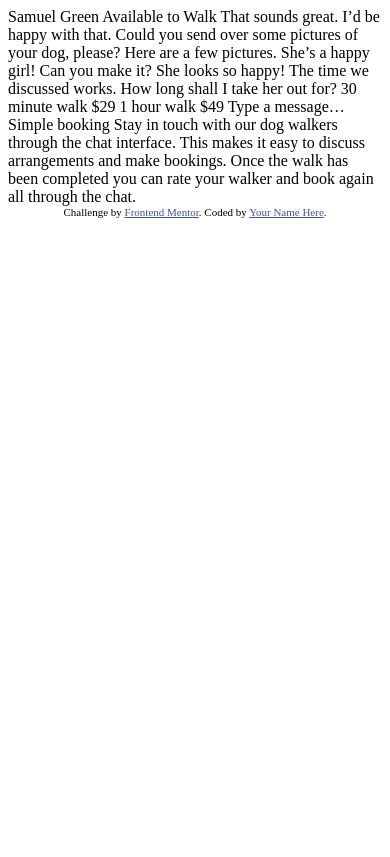
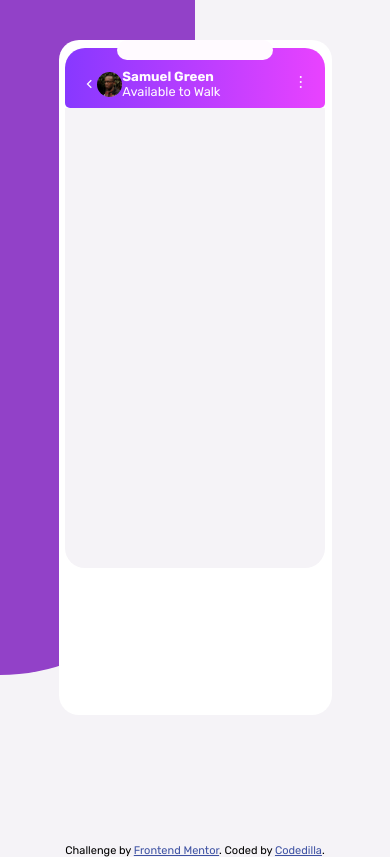
Before and after one commit to codedilla/chat-app, a plain HTML site: page index.html in a window 390 px wide. Drawn offline with nearby package versions, Linux system fonts and the light colour scheme.

Commit message:
styling mobile phone

```diff
--- a/index.html
+++ b/index.html
@@ -1,23 +1,64 @@
 <!DOCTYPE html>
 <html lang="en">
   <head>
-  <meta charset="UTF-8">
-  <meta name="viewport" content="width=device-width, initial-scale=1.0"> <!-- displays site properly based on user's device -->
-
-  <link rel="icon" type="image/png" sizes="32x32" href="./images/favicon-32x32.png">
+    <meta charset="UTF-8" />
+    <meta name="viewport" content="width=device-width, initial-scale=1.0" />
+    <!-- displays site properly based on user's device -->
+    <link rel="stylesheet" href="style.css" type="text/css" />
+    <link
+      rel="icon"
+      type="image/png"
+      sizes="32x32"
+      href="./images/favicon-32x32.png"
+    />
+    <link rel="preconnect" href="https://fonts.googleapis.com" />
+    <link rel="preconnect" href="https://fonts.gstatic.com" crossorigin />
+    <link
+      href="https://fonts.googleapis.com/css2?family=Rubik:wght@400;500;700&display=swap"
+      rel="stylesheet"
+    />
+    <link
+      href="https://cdn.jsdelivr.net/npm/remixicon@2.5.0/fonts/remixicon.css"
+      rel="stylesheet"
+    />
 
     <title>Frontend Mentor | [Challenge Name Here]</title>
 
     <!-- Feel free to remove these styles or customise in your own stylesheet 👍 -->
     <style>
-    .attribution { font-size: 11px; text-align: center; }
-    .attribution a { color: hsl(228, 45%, 44%); }
+      .attribution {
+        font-size: 11px;
+        text-align: center;
+      }
+      .attribution a {
+        color: hsl(228, 45%, 44%);
+      }
     </style>
   </head>
   <body>
+    <main>
+      <div class="phone">
+        <div class="top-screen">
+          <div class="left">
+            <i class="ri-arrow-left-s-line"></i>
+            <img class="top-screen-img" src="./images/avatar.jpg" alt="" />
+            <div class="text">
+              <h5>Samuel Green</h5>
+              <p class="available-text">Available to Walk</p>
+            </div>
+          </div>
+          <div class="right">
+            <i class="ri-more-2-line"></i>
+          </div>
+        </div>
+        <div class="phone-screen"></div>
+      </div>
+      <div class="left-side"></div>
+    </main>
 
-  Samuel Green
-  Available to Walk
+    <!--
+
+  <i class="ri-arrow-right-s-line"></i>
 
   That sounds great. I’d be happy with that.
 
@@ -41,11 +82,13 @@
 
   Stay in touch with our dog walkers through the chat interface. This makes it easy to
   discuss arrangements and make bookings. Once the walk has been completed you can rate
-  your walker and book again all through the chat.
+  your walker and book again all through the chat. -->
 
     <div class="attribution">
-    Challenge by <a href="https://www.frontendmentor.io?ref=challenge" target="_blank">Frontend Mentor</a>.
-    Coded by <a href="#">Your Name Here</a>.
+      Challenge by
+      <a href="https://www.frontendmentor.io?ref=challenge" target="_blank"
+        >Frontend Mentor</a
+      >. Coded by <a href="#">Codedilla</a>.
     </div>
   </body>
 </html>
--- /dev/null
+++ b/style.css
@@ -0,0 +1,101 @@
+* {
+  margin: 0;
+  padding: 0;
+  box-sizing: border-box;
+}
+
+body {
+  width: 100%;
+  height: 100vh;
+  background-color: hsl(270, 20%, 96%);
+  font-family: "Rubik", sans-serif;
+  font-size: 1rem;
+}
+
+img {
+  width: 100%;
+  object-fit: cover;
+  border-radius: 50%;
+}
+
+main {
+  position: relative;
+  width: 100%;
+  height: 100%;
+}
+
+.phone {
+  position: absolute;
+  width: 70%;
+  height: 80%;
+  padding: 0.5rem 0;
+  top: 40px;
+  left: 15%;
+  right: 15%;
+  background-color: hsl(0, 0%, 100%);
+  border-radius: 20px;
+  z-index: 99;
+}
+
+.phone-screen {
+  background-color: hsl(270, 20%, 96%);
+  width: 95%;
+  margin: auto;
+  height: 460px;
+  border-radius: 0 0 20px 20px;
+}
+
+.top-screen {
+  position: relative;
+  display: flex;
+  justify-content: space-between;
+  align-items: center;
+  height: 60px;
+  width: 95%;
+  margin: auto;
+  color: #fffaff;
+  padding-top: 0.8rem;
+  padding-left: 1rem;
+  padding-right: 1rem;
+  background-image: linear-gradient(
+    90deg,
+    hsl(264, 100%, 61%),
+    hsl(293, 100%, 63%)
+  );
+  border-radius: 20px 20px 5px 5px;
+}
+
+.left {
+  display: flex;
+  align-items: center;
+}
+
+.top-screen::before {
+  position: absolute;
+  content: "";
+  display: block;
+  top: -8px;
+  left: 20%;
+  right: 5%;
+  width: 60%;
+  height: 20px;
+  background-color: #fffaff;
+  border-radius: 20px;
+}
+
+.available-text {
+  font-size: 0.8rem;
+}
+
+.top-screen-img {
+  width: 25px;
+  height: 25px;
+}
+
+.left-side {
+  position: absolute;
+  background-color: hsl(276, 55%, 52%);
+  width: 50%;
+  height: 80%;
+  border-radius: 0 0 500px 0;
+}
```
Lines whose indentation alone changed are shown as unchanged.
